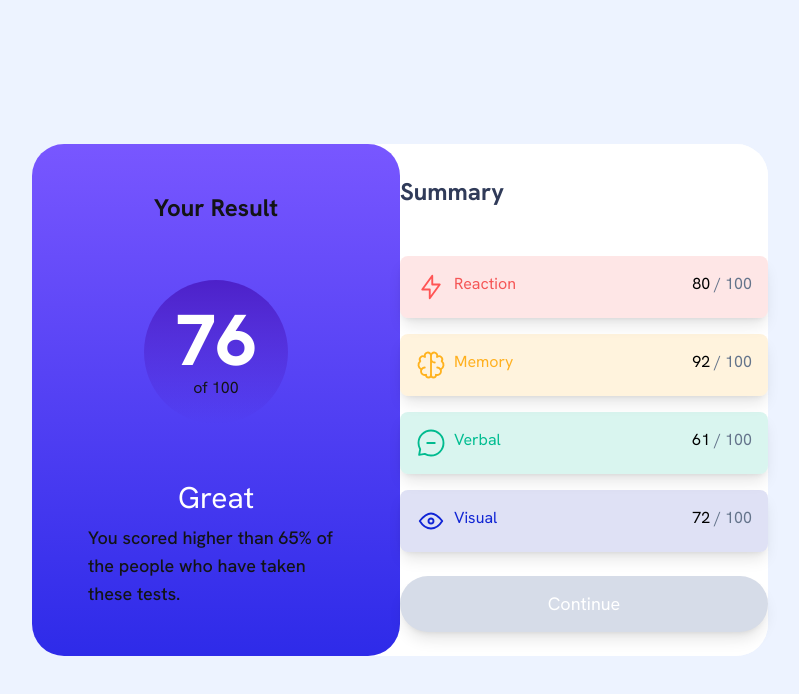
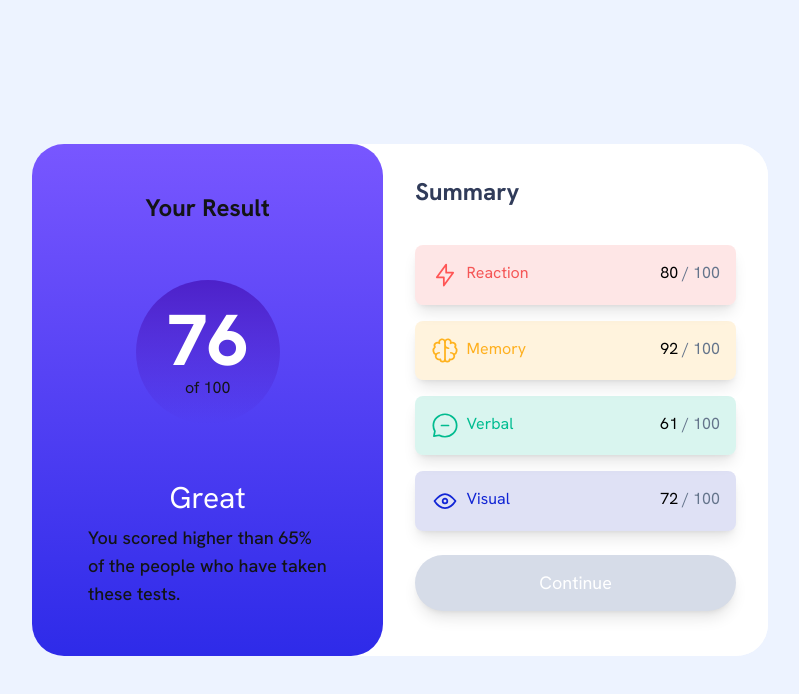
Before and after one commit to Hcmwebs/results-summary, a React (Vite) app: page / in a window 1280 px wide. Shown: the top 694 px of the page, without its empty margins (240-1039 px from the left). Built offline with nearby package versions, Linux system fonts and the light colour scheme.

Commit message:
fixed a typo

```diff
--- a/src/components/CardBody.jsx
+++ b/src/components/CardBody.jsx
@@ -3,7 +3,7 @@ import { Button } from './index';
 
 const CardBody = () => {
 	return (
-		<article className='w-full h-full grid grid-col-1 px-8pb-8 bg-white gap-y-6 md:rounded-r-[2rem]'>
+		<article className='w-full h-full grid grid-col-1 px-8 pb-8 bg-white gap-y-6 md:rounded-r-[2rem]'>
 			<h2 className='font-bold text-[#303B59] text-lg md:text-2xl mt-8'>
 				Summary
 			</h2>
```
